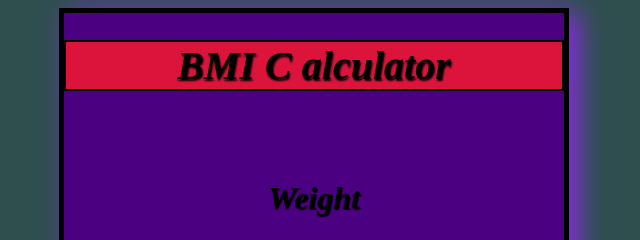
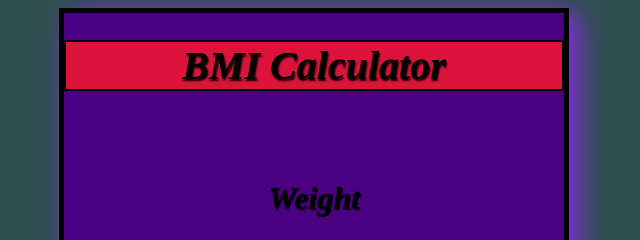
Before and after one commit to gurusaran17/BMI-CALCULATOR, a plain HTML site: page index.html in a window 1280 px wide. Shown: the top 240 px of the page, 326-966 px from the left. Drawn offline with Linux system fonts and the light colour scheme.

Commit message:
Update index.html

```diff
--- a/index.html
+++ b/index.html
@@ -8,7 +8,7 @@
     <body id="body">
 
         <div class = "mydiv">
-        <h1 id="title">BMI C alculator</h1>
+        <h1 id="title">BMI Calculator</h1>
         <br><br>
 
         <h2 id = "weight">Weight</h2>
```
